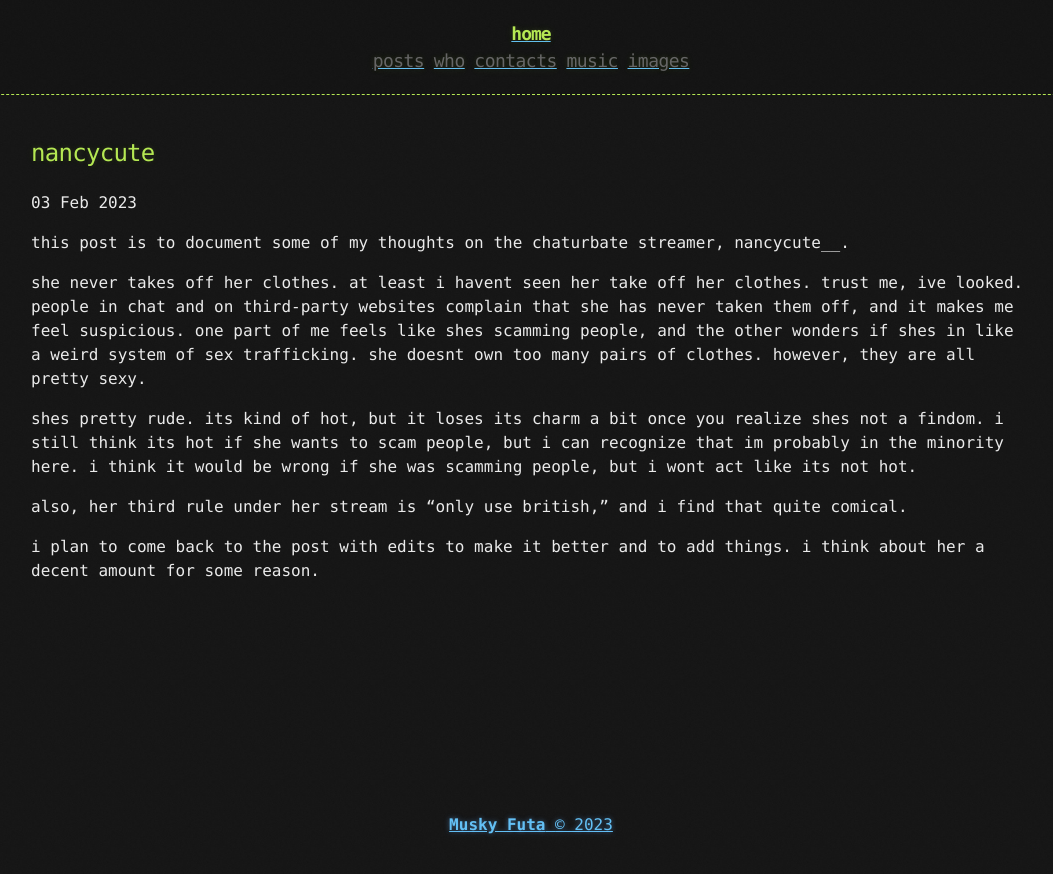
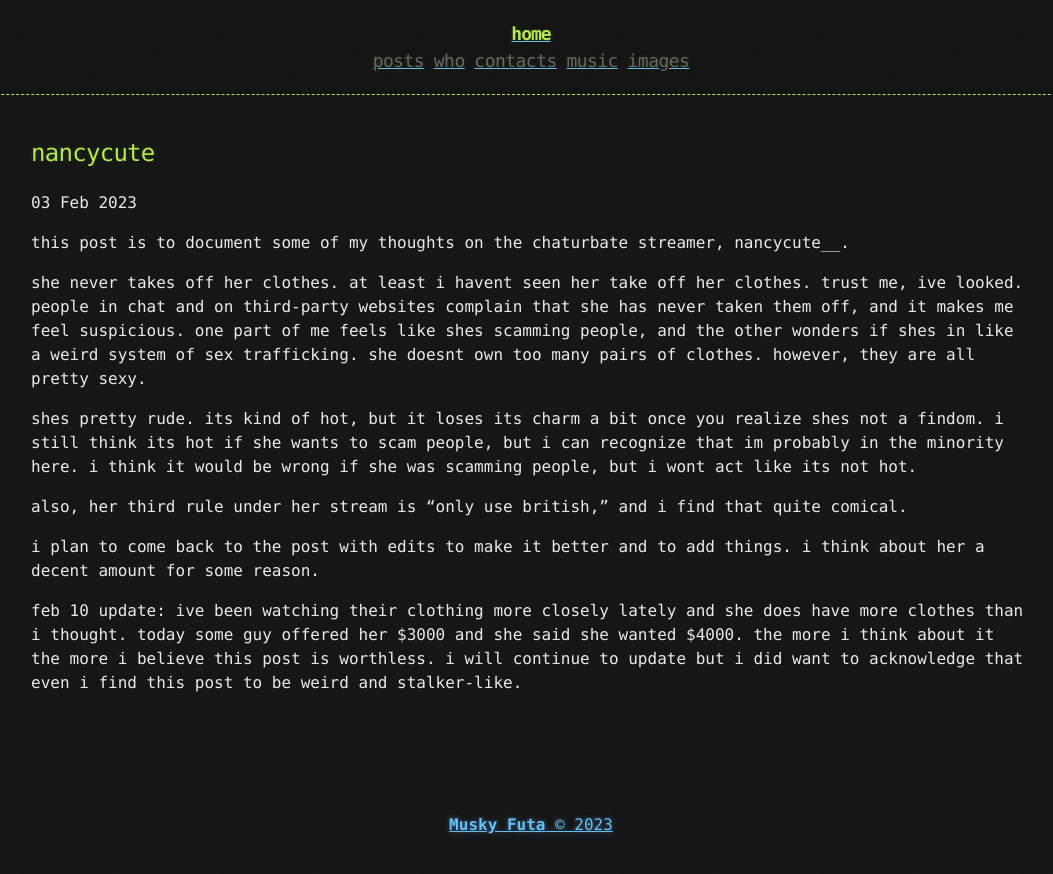
Before and after one commit to goobbess/goobbess.github.io, a Jekyll site: the page built from _posts/2023-02-03-nancycute.md, in a window 1280 px wide. Shown: the top 874 px of the page, without its empty margins (109-1162 px from the left). Built offline with Jekyll 4.4.1, drawn with Linux system fonts in a browser that asks for light colours.

Commit message:
Update 2023-02-03-nancycute.md

```diff
--- a/_posts/2023-02-03-nancycute.md
+++ b/_posts/2023-02-03-nancycute.md
@@ -13,3 +13,5 @@
 also, her third rule under her stream is "only use british," and i find that quite comical.
 
 i plan to come back to the post with edits to make it better and to add things. i think about her a decent amount for some reason.
+
+feb 10 update: ive been watching their clothing more closely lately and she does have more clothes than i thought. today some guy offered her $3000 and she said she wanted $4000. the more i think about it the more i believe this post is worthless. i will continue to update but i did want to acknowledge that even i find this post to be weird and stalker-like.
```
